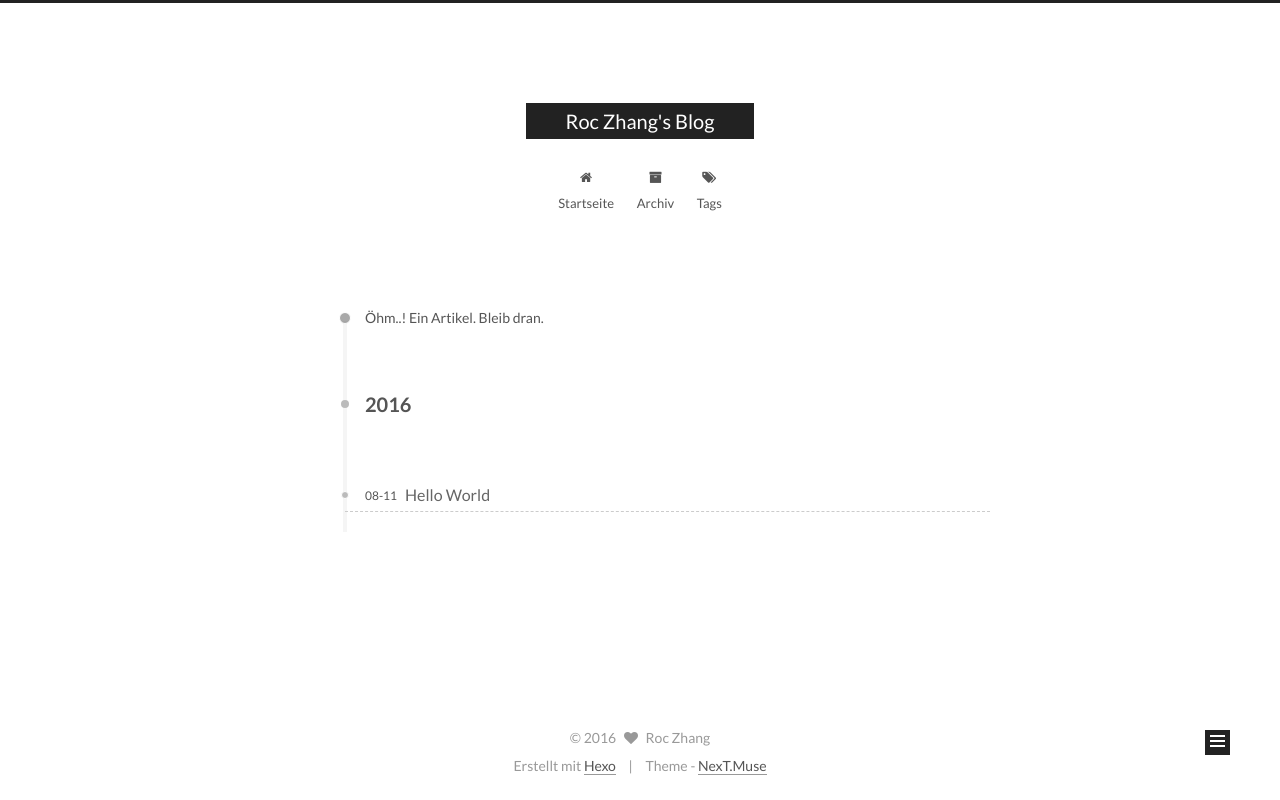
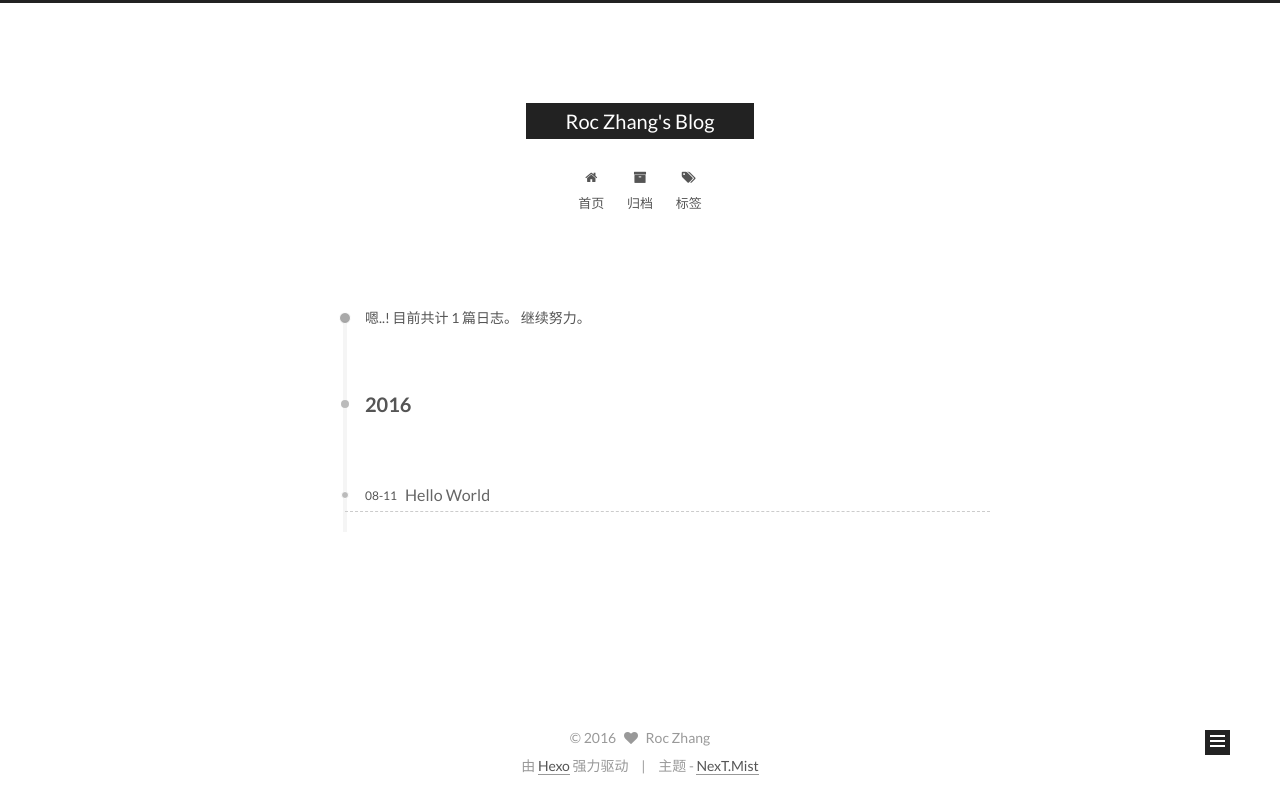
Before and after one commit to RocZhang9673/RocZhang9673.github.io, a plain HTML site: page archives/2016/08/index.html in a window 1280 px wide. Drawn offline with Linux system fonts and the light colour scheme.

Commit message:
Change Theme Scheme

```diff
--- a/archives/2016/08/index.html
+++ b/archives/2016/08/index.html
@@ -5,7 +5,7 @@
 
 
 
-<html class="theme-next muse use-motion">
+<html class="theme-next mist use-motion">
 <head>
   <meta charset="UTF-8"/>
 <meta http-equiv="X-UA-Compatible" content="IE=edge,chrome=1" />
@@ -96,13 +96,13 @@
 <script type="text/javascript" id="hexo.configuration">
   var NexT = window.NexT || {};
   var CONFIG = {
-    scheme: 'Muse',
+    scheme: 'Mist',
     sidebar: {"position":"left","display":"post"},
     fancybox: true,
     motion: true,
     duoshuo: {
       userId: 0,
-      author: 'Author'
+      author: '博主'
     }
   };
 </script>
@@ -112,10 +112,10 @@
 
   <link rel="canonical" href="http://yoursite.com/archives/2016/08/"/>
 
-  <title> Archiv | Roc Zhang's Blog </title>
+  <title> 归档 | Roc Zhang's Blog </title>
 </head>
 
-<body itemscope itemtype="http://schema.org/WebPage" lang="zh-CN">
+<body itemscope itemtype="http://schema.org/WebPage" lang="zh-Hans">
 
 
 
@@ -170,7 +170,7 @@
 
               <i class="menu-item-icon fa fa-fw fa-home"></i> <br />
 
-            Startseite
+            首页
           </a>
         </li>
 
@@ -180,7 +180,7 @@
 
               <i class="menu-item-icon fa fa-fw fa-archive"></i> <br />
 
-            Archiv
+            归档
           </a>
         </li>
 
@@ -190,7 +190,7 @@
 
               <i class="menu-item-icon fa fa-fw fa-tags"></i> <br />
 
-            Tags
+            标签
           </a>
         </li>
 
@@ -220,7 +220,7 @@
 
 
 
-      Öhm..! Ein Artikel. Bleib dran.
+      嗯..! 目前共计 1 篇日志。 继续努力。
     </span>
 
 
@@ -310,7 +310,7 @@
           <div class="site-state-item site-state-posts">
             <a href="/archives">
               <span class="site-state-item-count">1</span>
-              <span class="site-state-item-name">Artikel</span>
+              <span class="site-state-item-name">日志</span>
             </a>
           </div>
 
@@ -357,13 +357,13 @@
 </div>
 
 <div class="powered-by">
-  Erstellt mit  <a class="theme-link" href="https://hexo.io">Hexo</a>
+  由 <a class="theme-link" href="https://hexo.io">Hexo</a> 强力驱动
 </div>
 
 <div class="theme-info">
-  Theme -
+  主题 -
   <a class="theme-link" href="https://github.com/iissnan/hexo-theme-next">
-    NexT.Muse
+    NexT.Mist
   </a>
 </div>
 
```
Also changed, not shown: 2016/08/11/hello-world/index.html (+14 -14 lines), archives/2016/index.html (+13 -13 lines), archives/index.html (+13 -13 lines), index.html (+12 -12 lines).
